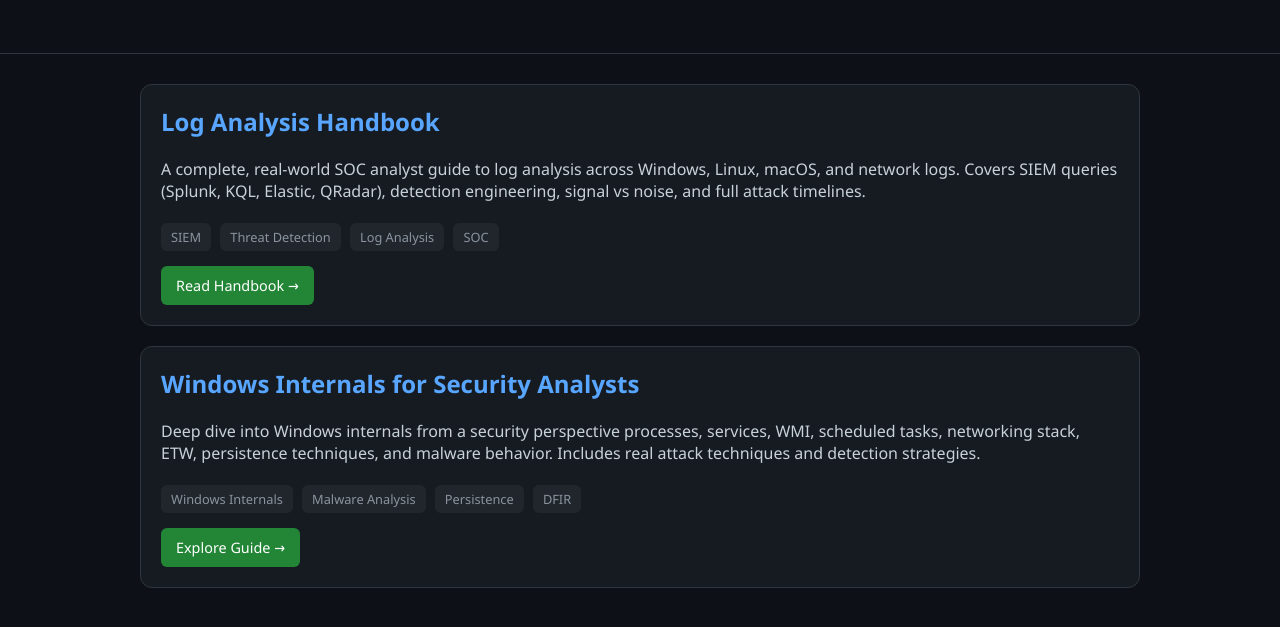
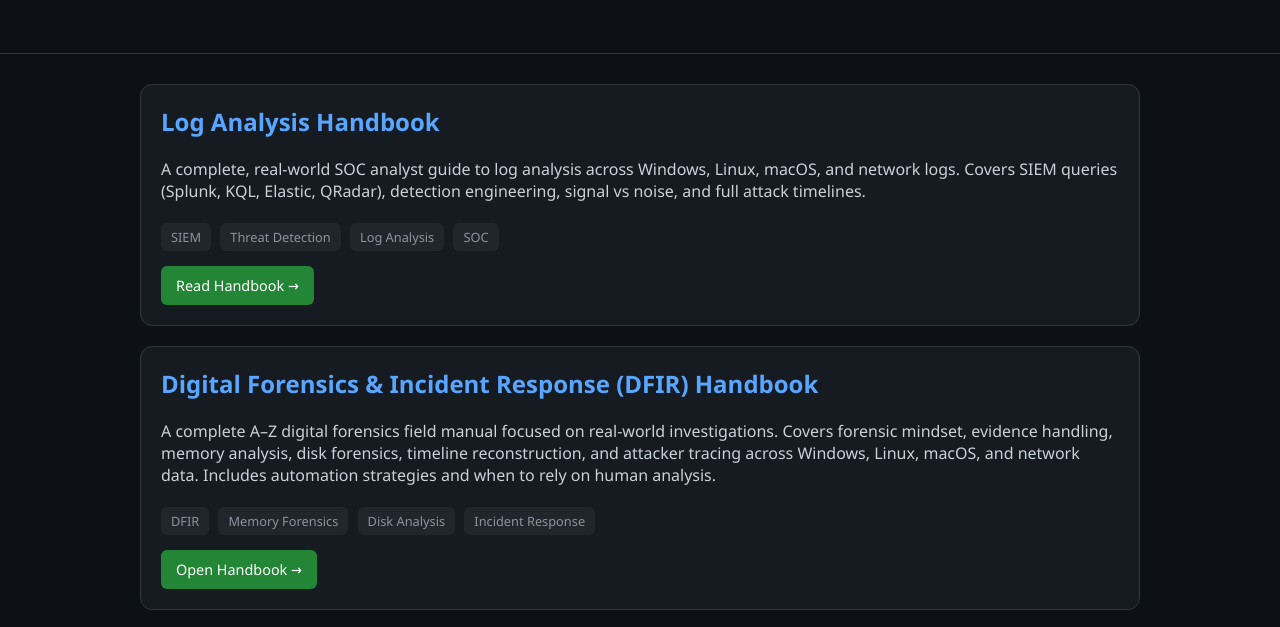
Before and after one commit to ethic-bakeery/cyber-handbooks, a plain HTML site: page index.html in a window 1280 px wide. Shown: the part 163-790 px from the top of the page. Drawn offline with Linux system fonts and the light colour scheme.

Commit message:
Update index.html

```diff
--- a/index.html
+++ b/index.html
@@ -120,6 +120,27 @@
         <a class="btn" href="log_analysis_handbook.html">Read Handbook →</a>
     </div>
 
+    <!-- DFIR HANDBOOK -->
+<div class="card">
+    <h2>Digital Forensics & Incident Response (DFIR) Handbook</h2>
+
+    <p>
+        A complete A–Z digital forensics field manual focused on real-world investigations.
+        Covers forensic mindset, evidence handling, memory analysis, disk forensics, timeline reconstruction,
+        and attacker tracing across Windows, Linux, macOS, and network data.
+        Includes automation strategies and when to rely on human analysis.
+    </p>
+
+    <div>
+        <span class="tag">DFIR</span>
+        <span class="tag">Memory Forensics</span>
+        <span class="tag">Disk Analysis</span>
+        <span class="tag">Incident Response</span>
+    </div>
+
+    <a class="btn" href="dfir_handbook.html">Open Handbook →</a>
+</div>
+
     <!-- WINDOWS INTERNALS -->
     <div class="card">
         <h2>Windows Internals for Security Analysts</h2>
```
